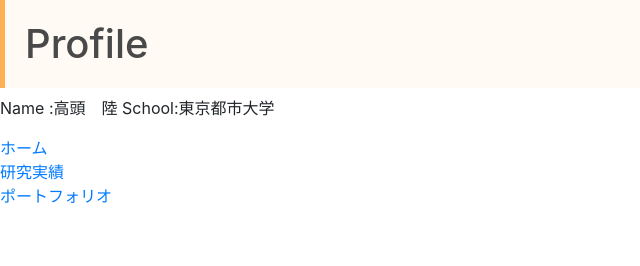
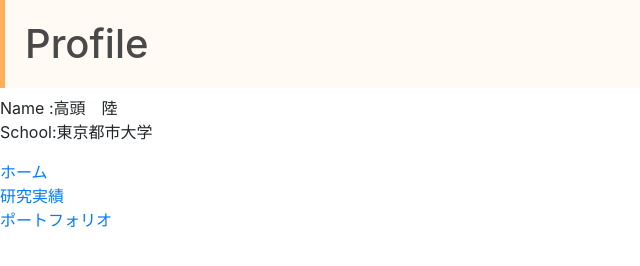
Before and after one commit to g2281436/g2281436.github.io, a plain HTML site: page about.html in a window 1280 px wide. Shown: the whole page, without its empty margins (0-640 px from the left). Drawn offline with nearby package versions, Linux system fonts and the light colour scheme.

Commit message:
07141446

```diff
--- a/about.html
+++ b/about.html
@@ -13,8 +13,8 @@
     <h1>Profile</h1>
     </div>
     <p>
-        Name  :<span class="name">高頭　陸</span>
-        School:<span class="school">東京都市大学</span>
+        Name  :<span class="name">高頭　陸</span><br>
+        School:<span class="school">東京都市大学</span><br>
 
     </p>
     <a href="index.html" class="btn-square">ホーム</a><br>
```
Also changed, not shown: index.html (+2 -2 lines).
